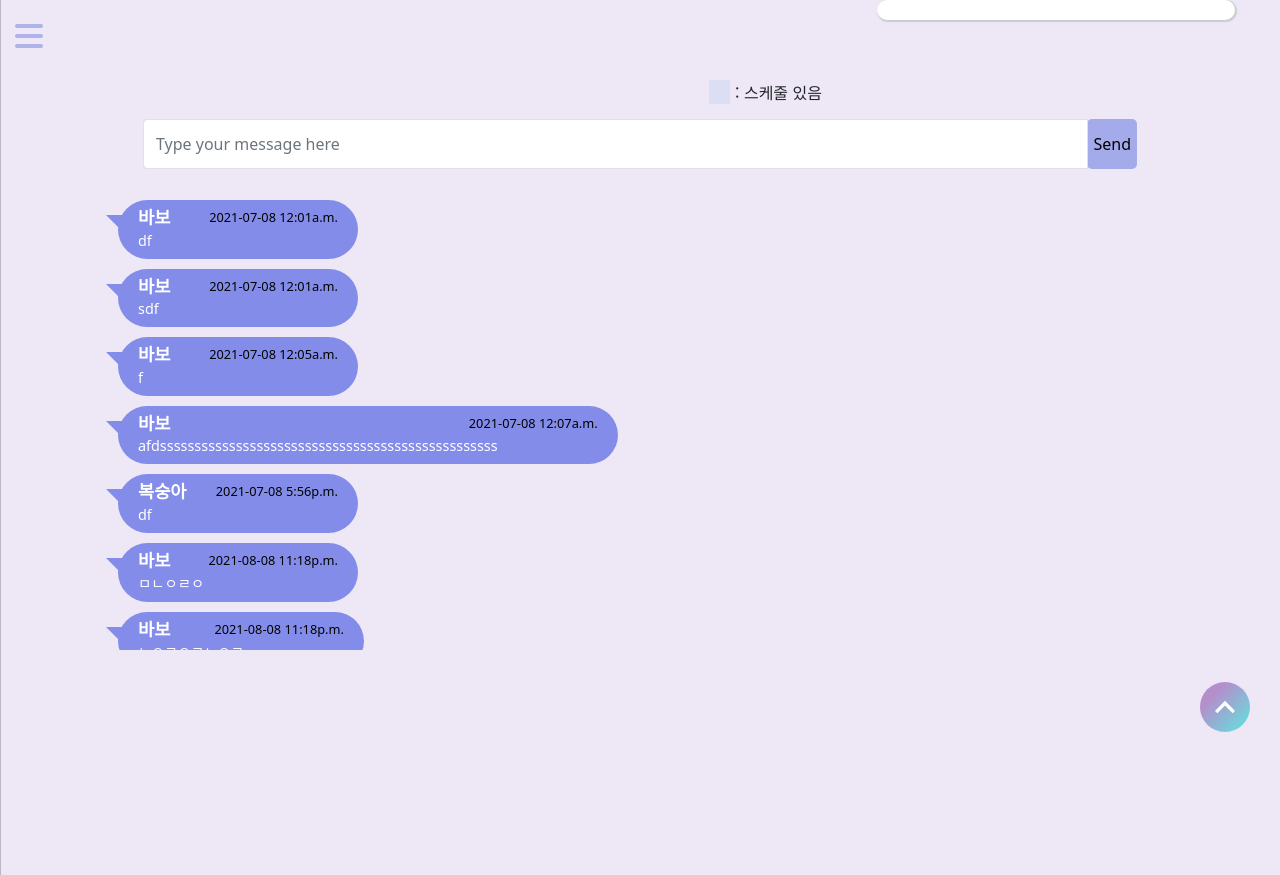
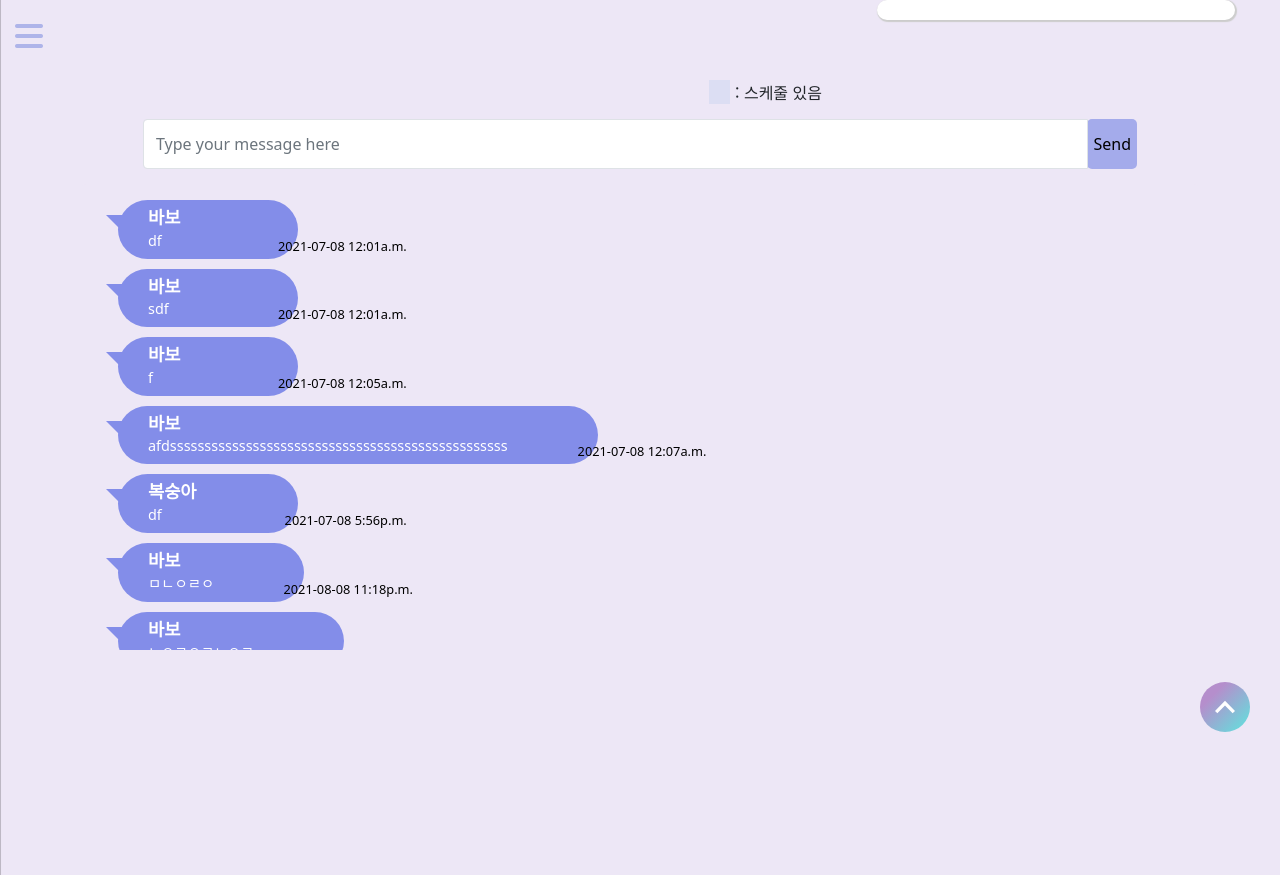
Before and after one commit to kminzy/Heroku_Groumee, a Django app: template calendarproject/groupmeet/templates/groupCalendar.html in a window 1280 px wide. Shown: the part 84-959 px from the top of the page. Run offline with Django 3.2, Linux system fonts and the light colour scheme; the template is opened without the code that fills it: values that come from a table or form of the project are taken from there, others are empty; data comes from the database, SQL or seed files in the repository; both versions use the stored data as it was after the commit; some libraries are stand-ins or nearby versions; some web fonts are replaced.

Commit message:
comment css

```diff
--- a/calendarproject/groupmeet/static/css/groupcalendar.css
+++ b/calendarproject/groupmeet/static/css/groupcalendar.css
@@ -282,7 +282,7 @@ td:first-child, th:first-child{
     border-radius: 50px;
     background: #838de9;
     display: inline-block;
-    padding: 9px 120px;
+    padding: 9px 90px;
     position: relative;
 }
 
@@ -335,19 +335,19 @@ td:first-child, th:first-child{
 }
 
 .chat-list .out .chat-message h5{
-    margin: 0 -100px 5px 0;
+    margin: 0 -60px 5px 0;
 }
 
 .chat-list .out .chat-message p{
-    margin: 0 -100px 0 0;
+    margin: 0 -60px 0 0;
 }
 
 .chat-list .in .chat-message h5{
-    margin: 0 0 5px -100px;
+    margin: 0 0 5px -60px;
 }
 
 .chat-list .in .chat-message p{
-    margin: 0 0 0 -100px;
+    margin: 0 0 0 -60px;
 }
 
 .card{
@@ -374,15 +374,15 @@ td:first-child, th:first-child{
 .chat-list .in .chat-message .comment_date{
     color:black;
     position:absolute;
-    top:8px;
-    right:20px;
+    right: calc(-8.5vw);
+    margin-top:-13px;
 }
 
 .chat-list .out .chat-message .comment_date{
     color:black;
     position:absolute;
-    top:8px;
-    left:35px;
+    margin-left: calc(-14vw);
+    margin-top:-13px;
 }
 
 .close-container {
--- a/calendarproject/groupmeet/templates/groupCalendar.html
+++ b/calendarproject/groupmeet/templates/groupCalendar.html
@@ -127,13 +127,13 @@
                     <div class="chat-message">
                       <h5>{{comment.writer.nickname}}</h5>
                       <p>{{comment.content}}</p>
+                      <div class="comment_date">{{comment.pub_date|date:'Y-d-m fa' }}</div>
                       <div class="close-container">
                         <a href="{%url 'delComment' group.id comment.id %}">
                           <div class="leftright"></div>
                           <div class="rightleft"></div>
                         </a>
                       </div>
-                      <div class="comment_date">{{comment.pub_date|date:'Y-d-m fa' }}</div>
                     </div>
                   </div>
                 </li>
@@ -149,7 +149,8 @@
                 </li>
             {%endif%}
             {%endfor%}
-          </ul>
+            </ul>
+          </div>
         </div>
       </div>
     </div>
--- a/calendarproject/groupmeet/templates/groupInvitation.html
+++ b/calendarproject/groupmeet/templates/groupInvitation.html
@@ -29,10 +29,6 @@
         </div>
 
         <div class="buttons">
-            <!--
-            <button class="btn btn-primary" type="button" onclick="location.href='{% url 'acceptInvitation' usergroup.id %}'">승인</button>
-            <button class="btn btn-primary" type="button" onclick="location.href='{% url 'refuseInvitation' usergroup.id %}'">거부</button>
-            -->
             <button class="selectbtn" onclick="location.href='{% url 'acceptInvitation' usergroup.id %}'">
                 <span class="circle" aria-hidden="true">
                     <span class="icon arrow"></span>
```
Also changed, not shown: calendarproject/db.sqlite3.
